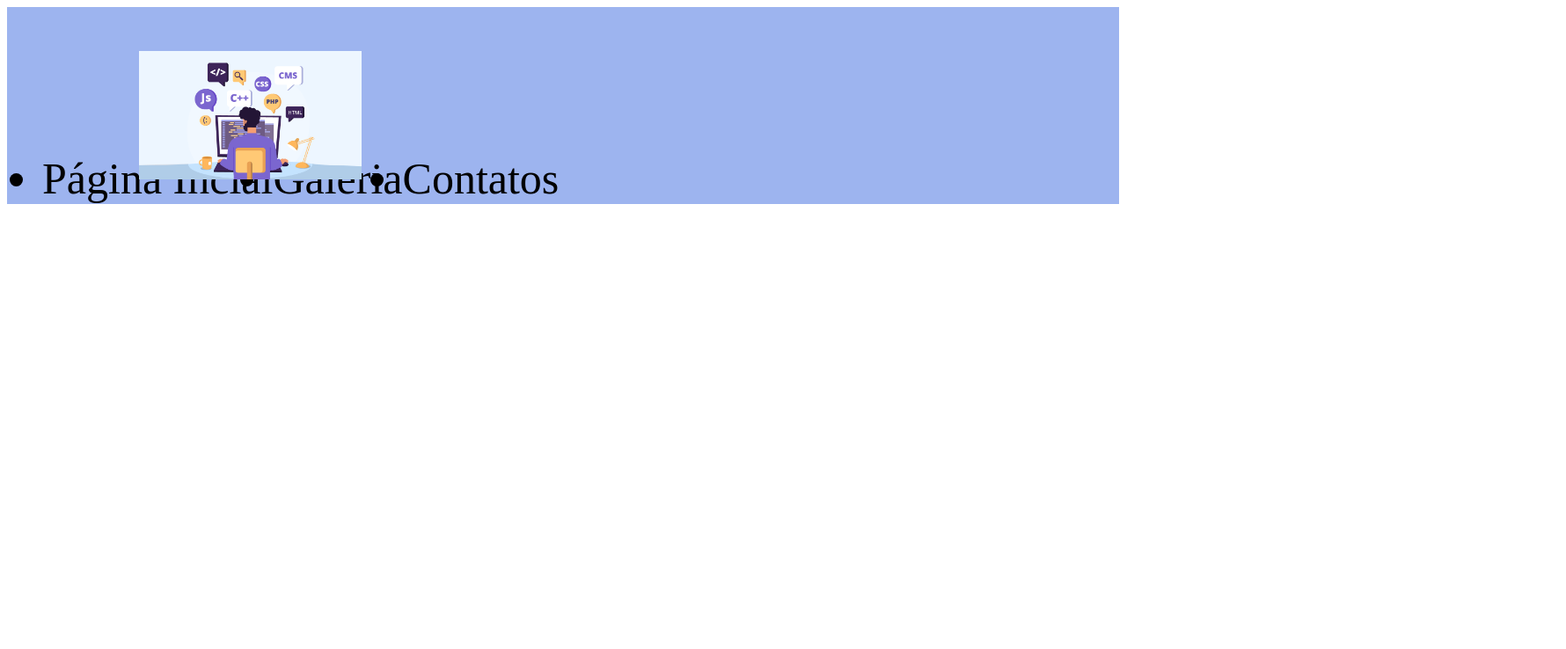
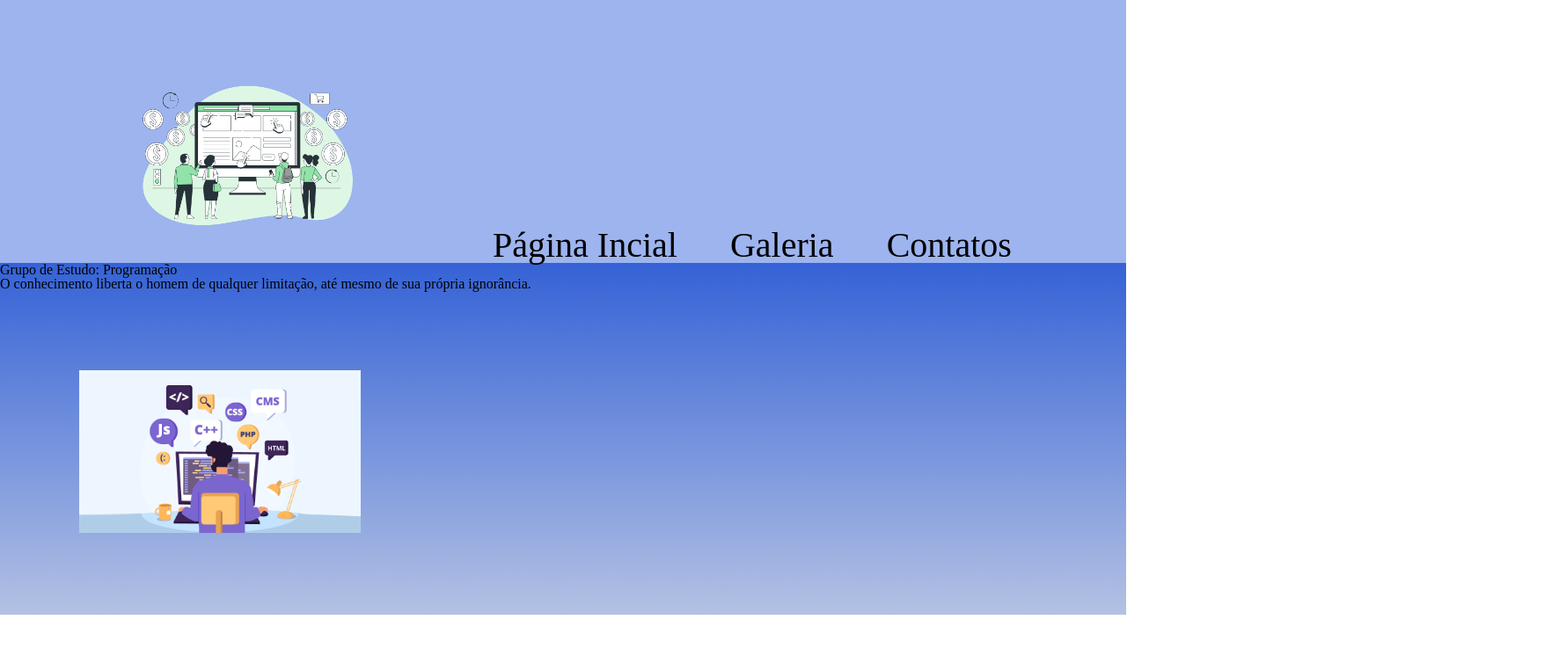
Before and after one commit to GilmarKrauczuk/Programacao-Turma-A, a plain HTML site: page index.html in a window 1280 px wide. Shown: the whole page at 88% size, 1780 px wide, since content can reach past the window. Drawn offline with Linux system fonts and the light colour scheme.

Commit message:
Seção escola

```diff
--- a/index.html
+++ b/index.html
@@ -6,16 +6,23 @@
     <meta name="viewport" content="width=device-width, initial-scale=1.0">
     <title>Programação</title>
     <link rel="stylesheet" href="style.css">
+    <link rel="stylesheet" href="reset.css">
  </head>
 <body>
     <header class="cabecalho">
-        <img class="logo" src="./img/cabecalho.png" alt="imagem do cabeçalho">
+        <img class="logo" src="./img/Conversion rate optimization-bro.png" alt="imagem do cabeçalho">
         <ul class="lista-cabecalho">
             <li class="item">Página Incial</li>
             <li class="item">Galeria</li>
             <li class="item">Contatos</li>
         </ul>
     </header>
+    <section class="grupo-estudo">
+        <h1 class="grupo-titulo">Grupo de Estudo: Programação</h1>
+        <p class="grupo-paragrafo">O conhecimento liberta o homem de qualquer limitação, até mesmo de sua própria ignorância.</p>
+        <img class="grupo-imagem" src="./img/cabecalho.png" alt="computador 1">
+
+    </section>
 
 </body>
 </html>
--- /dev/null
+++ b/reset.css
@@ -0,0 +1,48 @@
+/* http://meyerweb.com/eric/tools/css/reset/
+   v2.0 | 20110126
+   License: none (public domain)
+*/
+
+html, body, div, span, applet, object, iframe,
+h1, h2, h3, h4, h5, h6, p, blockquote, pre,
+a, abbr, acronym, address, big, cite, code,
+del, dfn, em, img, ins, kbd, q, s, samp,
+small, strike, strong, sub, sup, tt, var,
+b, u, i, center,
+dl, dt, dd, ol, ul, li,
+fieldset, form, label, legend,
+table, caption, tbody, tfoot, thead, tr, th, td,
+article, aside, canvas, details, embed,
+figure, figcaption, footer, header, hgroup,
+menu, nav, output, ruby, section, summary,
+time, mark, audio, video {
+	margin: 0;
+	padding: 0;
+	border: 0;
+	font-size: 100%;
+	font: inherit;
+	vertical-align: baseline;
+}
+/* HTML5 display-role reset for older browsers */
+article, aside, details, figcaption, figure,
+footer, header, hgroup, menu, nav, section {
+	display: block;
+}
+body {
+	line-height: 1;
+}
+ol, ul {
+	list-style: none;
+}
+blockquote, q {
+	quotes: none;
+}
+blockquote:before, blockquote:after,
+q:before, q:after {
+	content: '';
+	content: none;
+}
+table {
+	border-collapse: collapse;
+	border-spacing: 0;
+}
--- a/style.css
+++ b/style.css
@@ -1,4 +1,11 @@
 .cabecalho{background-color: #9DB4EF; color: black;}
+
 .logo{width: 20%; position: relative; top: 50px; left: 150px;}
-.lista-cabecalho{display: flex;}
-.item{font-size: 50px; }
+
+.lista-cabecalho{display: flex; position: relative; left: 500px;}
+
+.item{font-size: 40px; margin-left: 60px;}
+
+.grupo-estudo{background-image: linear-gradient(#3562D6, #b3c1e3);
+    }
+.grupo-imagem{width: 25%; margin: 90px;}
```
